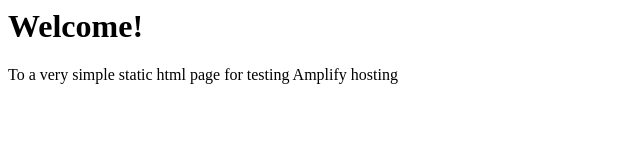
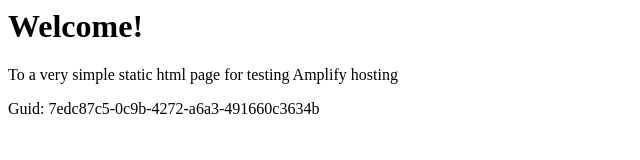
Before and after one commit to aws-aemilia-syd/Github-PR-Commit-Integration-Test-DoNotTouch-GitH-MJCD6L4M-v1-prod-ap-southeast-2, a website: page src/index.html in a window 1280 px wide. Shown: the whole page, without its empty margins (0-640 px from the left). Drawn offline with Linux system fonts and the light colour scheme.

Commit message:
commit from integ tests

```diff
--- a/src/index.html
+++ b/src/index.html
@@ -1,3 +1,5 @@
+
+
 <html lang="en">
 
 <head>
@@ -10,6 +12,6 @@
 <body>
     <h1>Welcome!</h1>
     <p>To a very simple static html page for testing Amplify hosting</p>
-</body>
+    <p>Guid: 7edc87c5-0c9b-4272-a6a3-491660c3634b</p></body>
 
 </html>
```
